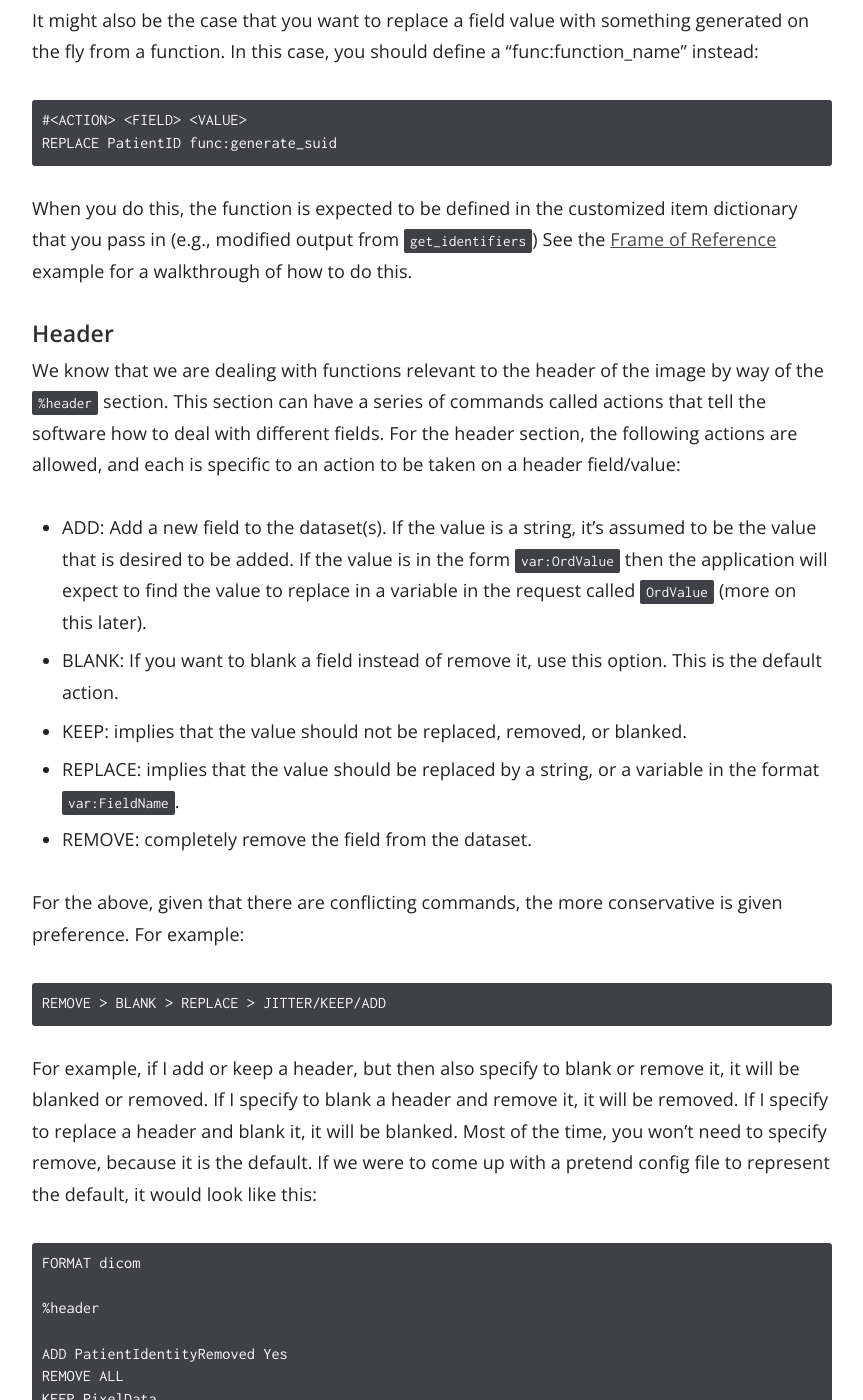
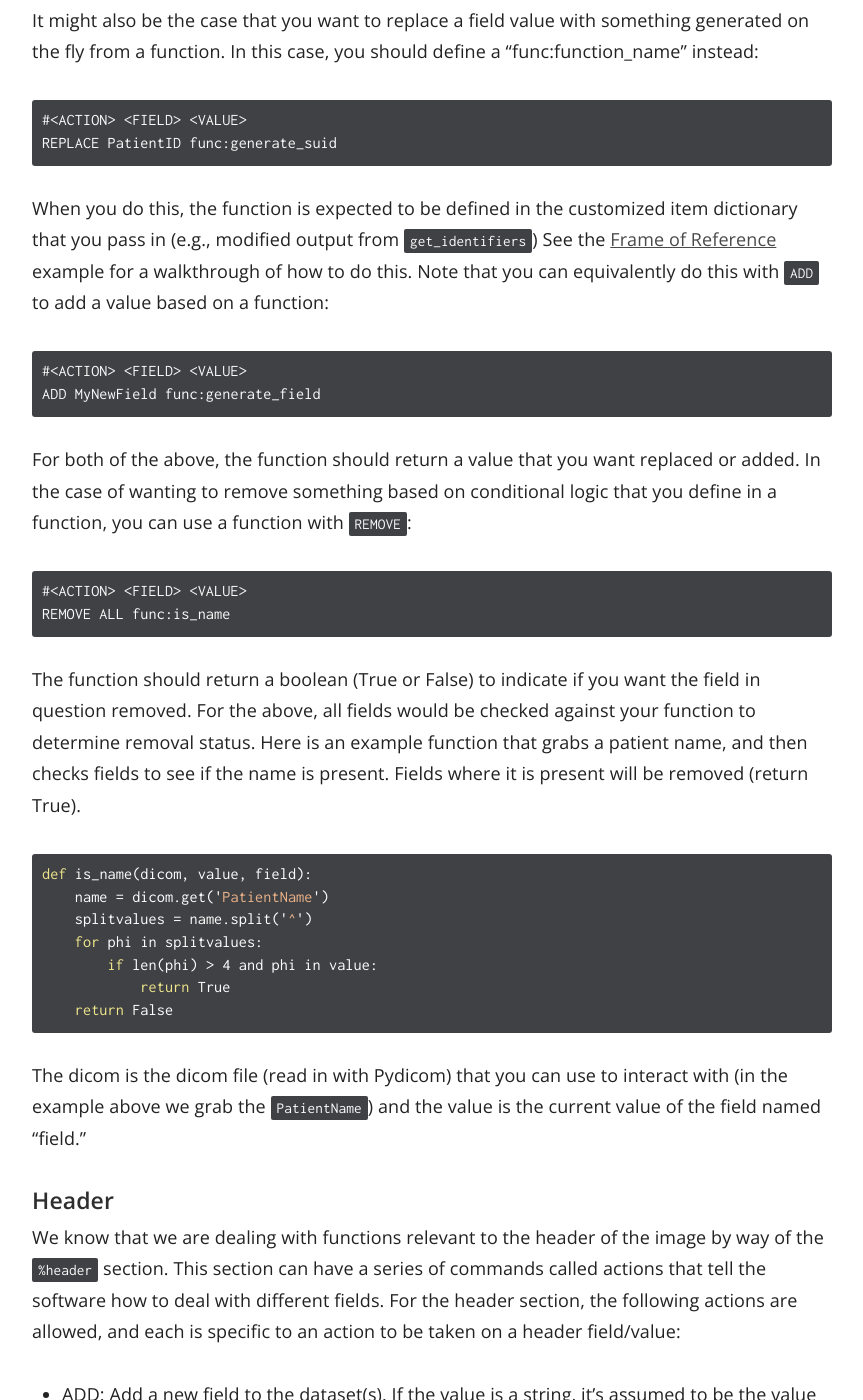
Before and after one commit to pydicom/deid, a Jekyll site: the page built from docs/_docs/user-docs/recipe-headers.md, in a window 1280 px wide and 1400 px high, scrolled down 4019 px. Shown: the whole window, without its empty margins (358-1221 px from the left). Built offline with Jekyll 4.4.1, drawn with Linux system fonts in a browser that asks for light colours.

Commit message:
first example to show REMOVE with a func/boolean
Signed-off-by: vsoch <vsochat@stanford.edu>

````diff
--- a/deid/version.py
+++ b/deid/version.py
@@ -22,7 +22,7 @@ SOFTWARE.
 
 """
 
-__version__ = "0.1.35"
+__version__ = "0.1.36"
 AUTHOR = "Vanessa Sochat"
 AUTHOR_EMAIL = "vsochat@stanford.edu"
 NAME = "deid"
--- a/docs/_docs/user-docs/recipe-headers.md
+++ b/docs/_docs/user-docs/recipe-headers.md
@@ -132,8 +132,42 @@ REPLACE PatientID func:generate_suid
 When you do this, the function is expected to be defined in the customized
 item dictionary that you pass in (e.g., modified output from `get_identifiers`)
 See the [Frame of Reference]({{ site.baseurl }}/examples/func-replace/) example
-for a walkthrough of how to do this.
+for a walkthrough of how to do this. Note that you can equivalently do this with
+`ADD` to add a value based on a function:
 
+```
+#<ACTION> <FIELD> <VALUE>
+ADD MyNewField func:generate_field
+```
+
+For both of the above, the function should return a value that you want replaced
+or added. In the case of wanting to remove something based on conditional logic
+that you define in a function, you can use a function with `REMOVE`:
+
+```
+#<ACTION> <FIELD> <VALUE>
+REMOVE ALL func:is_name
+```
+
+The function should return a boolean (True or False) to indicate if you want
+the field in question removed. For the above, all fields would be checked
+against your function to determine removal status. Here is an example
+function that grabs a patient name, and then checks fields to see
+if the name is present. Fields where it is present will be removed (return True).
+
+```python
+def is_name(dicom, value, field):
+    name = dicom.get('PatientName')
+    splitvalues = name.split('^')
+    for phi in splitvalues:
+        if len(phi) > 4 and phi in value:
+            return True
+    return False
+```
+
+The dicom is the dicom file (read in with Pydicom) that you can use to interact
+with (in the example above we grab the `PatientName`) and the value is the current
+value of the field named "field."
 
 #### Header
 We know that we are dealing with functions relevant to the header of the image
````
Also changed, not shown: CHANGELOG.md, 2 other files.
